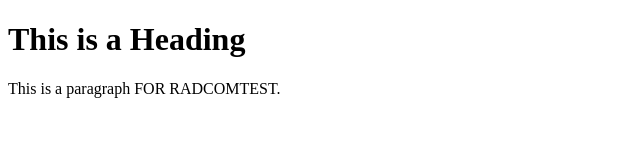
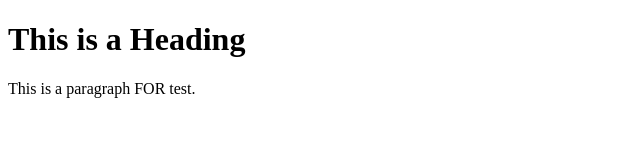
Before and after one commit to parisafallahi/test, a plain HTML site: page index.html in a window 1280 px wide. Shown: the whole page, without its empty margins (0-640 px from the left). Drawn offline with Linux system fonts and the light colour scheme.

Commit message:
Update index.html

```diff
--- a/index.html
+++ b/index.html
@@ -6,7 +6,7 @@
 <body>
 
 <h1>This is a Heading</h1>
-<p>This is a paragraph FOR RADCOMTEST.</p>
+<p>This is a paragraph FOR test.</p>
 
 </body>
 </html>
```
